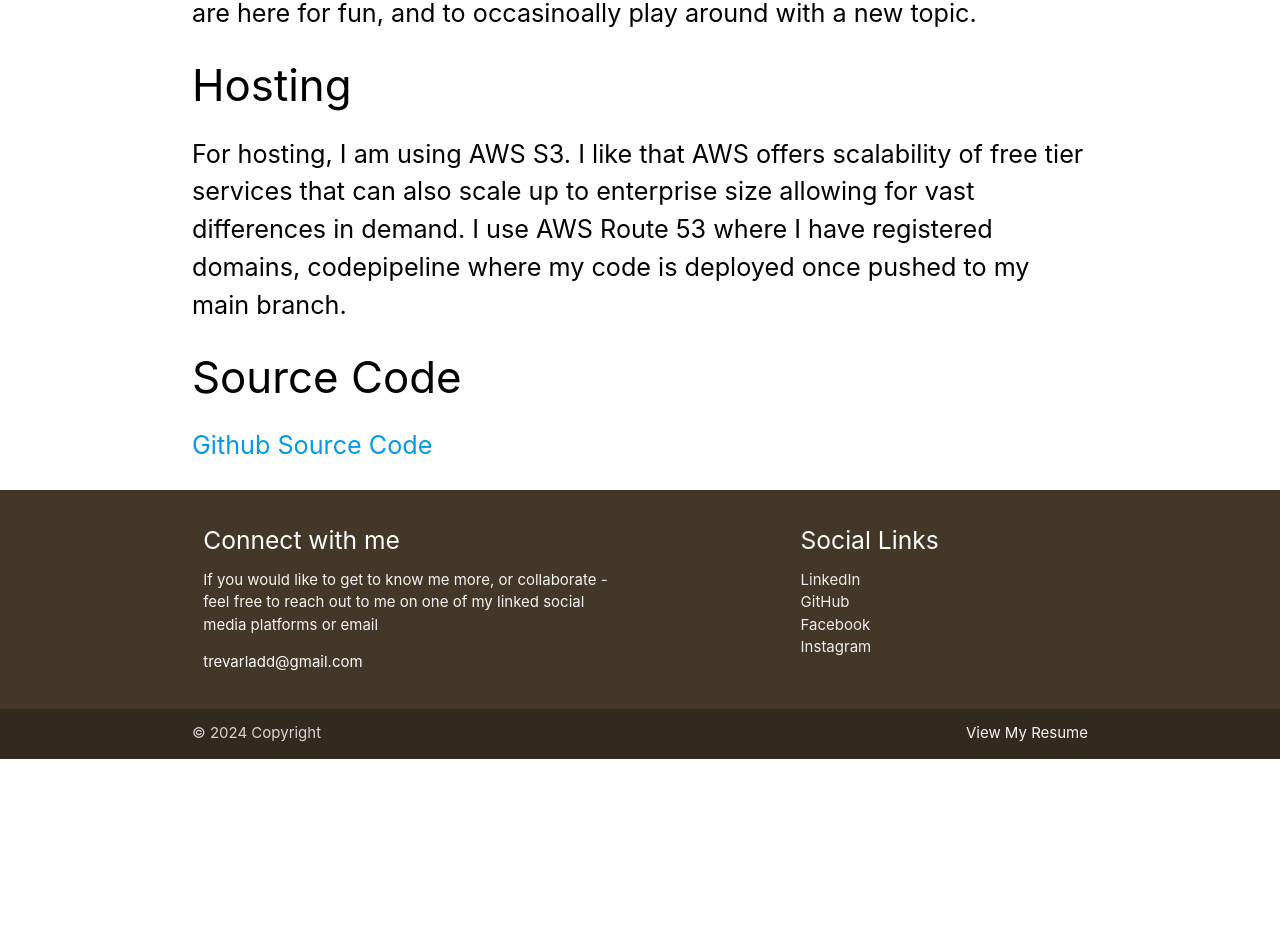
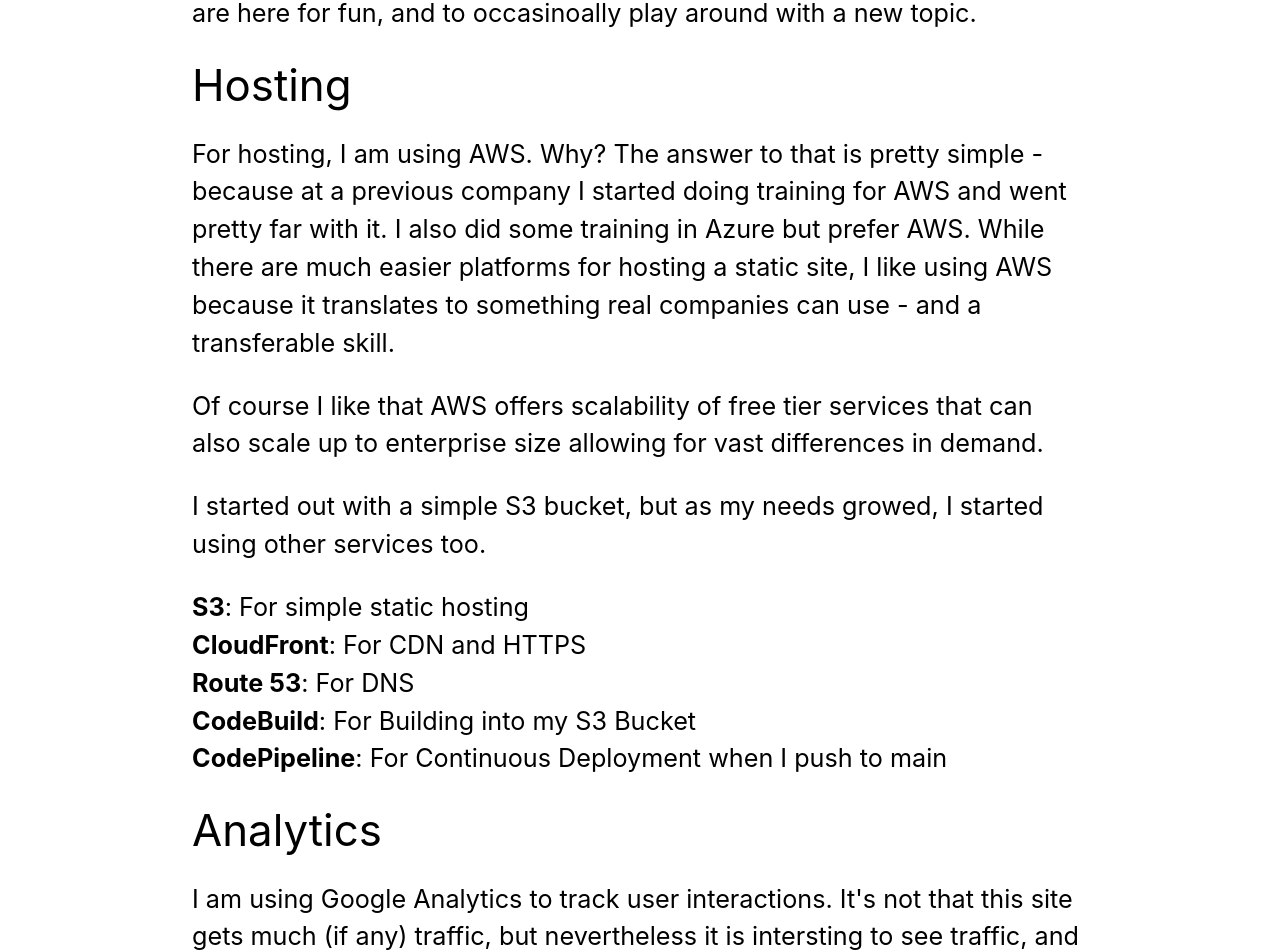
Before and after one commit to trladd/PersonalStaticWebsite, a React (Create React App) app: page /sideProjects/about in a window 1280 px wide. Shown: the part 869-1821 px from the top of the page. Before the commit the page ends 1628 px from the top, so only its background shows below. Built offline with nearby package versions, Linux system fonts and the light colour scheme.

Commit message:
Minor updates to about page

```diff
--- a/src/components/sideProjects/about/About.tsx
+++ b/src/components/sideProjects/about/About.tsx
@@ -31,11 +31,45 @@
       </p>
       <h3>Hosting</h3>
       <p>
-        For hosting, I am using AWS S3. I like that AWS offers scalability of
-        free tier services that can also scale up to enterprise size allowing
-        for vast differences in demand. I use AWS Route 53 where I have
-        registered domains, codepipeline where my code is deployed once pushed
-        to my main branch.
+        For hosting, I am using AWS. Why? The answer to that is pretty simple -
+        because at a previous company I started doing training for AWS and went
+        pretty far with it. I also did some training in Azure but prefer AWS.
+        While there are much easier platforms for hosting a static site, I like
+        using AWS because it translates to something real companies can use -
+        and a transferable skill.
+      </p>
+      <p>
+        Of course I like that AWS offers scalability of free tier services that
+        can also scale up to enterprise size allowing for vast differences in
+        demand.
+      </p>
+      <p>
+        I started out with a simple S3 bucket, but as my needs growed, I started
+        using other services too.
+      </p>
+      <ul>
+        <li>
+          <b>S3</b>: For simple static hosting
+        </li>
+        <li>
+          <b>CloudFront</b>: For CDN and HTTPS
+        </li>
+        <li>
+          <b>Route 53</b>: For DNS
+        </li>
+        <li>
+          <b>CodeBuild</b>: For Building into my S3 Bucket
+        </li>
+        <li>
+          <b>CodePipeline</b>: For Continuous Deployment when I push to main
+        </li>
+      </ul>
+      <h3>Analytics</h3>
+      <p>
+        I am using Google Analytics to track user interactions. It's not that
+        this site gets much (if any) traffic, but nevertheless it is intersting
+        to see traffic, and play around with a common tool used by many. I don't
+        use this data for anything other than personal interest.
       </p>
       <h3>Source Code</h3>
       <p>
--- a/src/utility/siteConfig.ts
+++ b/src/utility/siteConfig.ts
@@ -104,7 +104,7 @@
   },
   {
     link: "/sideProjects/numeronym",
-    label: "Numeronym Generator",
+    label: "Numeronym Converter",
     icon: "shuffle",
     component: Numeronym as ComponentWithNavWrapperRef,
   },
```
